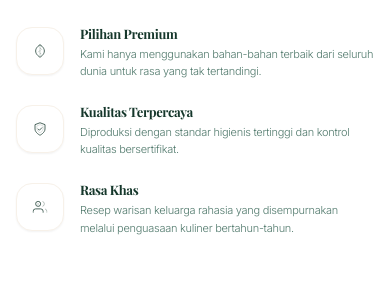
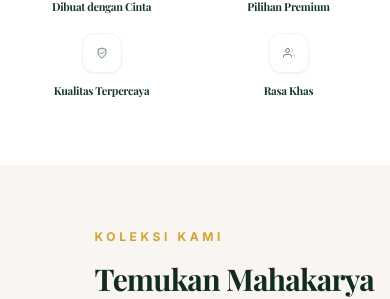
Before and after one commit to layarlegenda59/wissal-cookies, a React (Vite) app: page / in a window 390 px wide. Shown: the part 2079-2378 px from the top of the page. Built offline with nearby package versions, Linux system fonts and the light colour scheme; a web font is replaced by a local one.

Commit message:
UX Optimization: Implement horizontal carousels on mobile to reduce vertical scroll length and improve navigation flow.

```diff
--- a/src/components/About.tsx
+++ b/src/components/About.tsx
@@ -143,7 +143,7 @@ const About = () => {
             </motion.div>
 
             {/* Values Grid */}
-            <div className="grid grid-cols-1 sm:grid-cols-2 gap-6 sm:gap-8 pt-10 border-t border-border/60">
+            <div className="grid grid-cols-2 gap-4 sm:gap-8 pt-10 border-t border-border/60">
               {values.map((value, index) => (
                 <motion.div
                   key={index}
@@ -152,17 +152,17 @@ const About = () => {
                   transition={{ delay: index * 0.1 }}
                   className="group"
                 >
-                  <div className="flex items-start gap-4">
+                  <div className="flex flex-col sm:flex-row items-center sm:items-start gap-3 sm:gap-4 text-center sm:text-left">
                     <div className="icon-atelier-container shrink-0 group-hover:scale-105 transition-transform duration-500">
-                      <div className="icon-atelier-base w-12 h-12 rounded-2xl bg-white group-hover:bg-primary border border-secondary shadow-sm transition-all duration-500">
-                        <div className="text-primary group-hover:text-white transition-colors duration-500 scale-75">
+                      <div className="icon-atelier-base w-10 h-10 sm:w-12 sm:h-12 rounded-xl sm:rounded-2xl bg-white group-hover:bg-primary border border-secondary shadow-sm transition-all duration-500">
+                        <div className="text-primary group-hover:text-white transition-colors duration-500 scale-[0.6] sm:scale-75">
                           <value.icon />
                         </div>
                       </div>
                     </div>
                     <div>
-                      <h4 className="font-bold text-primary text-[13px] tracking-tight mb-1 group-hover:text-accent transition-colors duration-300">{value.title}</h4>
-                      <p className="text-[11px] text-muted-foreground leading-relaxed font-light">{value.description}</p>
+                      <h4 className="font-bold text-primary text-[11px] sm:text-[13px] tracking-tight mb-1 group-hover:text-accent transition-colors duration-300">{value.title}</h4>
+                      <p className="hidden sm:block text-[11px] text-muted-foreground leading-relaxed font-light">{value.description}</p>
                     </div>
                   </div>
                 </motion.div>
--- a/src/components/FeaturedProducts.tsx
+++ b/src/components/FeaturedProducts.tsx
@@ -69,15 +69,15 @@ const FeaturedProducts = () => {
           </motion.div>
         </div>
 
-        {/* Products Grid */}
-        <div className="grid sm:grid-cols-2 lg:grid-cols-4 gap-8">
+        {/* Products Grid - Horizontal Scroll on Mobile, Grid on Desktop */}
+        <div className="flex overflow-x-auto md:grid md:grid-cols-2 lg:grid-cols-4 gap-6 md:gap-8 pb-8 md:pb-0 snap-x snap-mandatory no-scrollbar -mx-4 px-4 md:mx-0 md:px-0">
           {featured.map((product, index) => (
             <motion.div
               key={index}
               initial={{ opacity: 0, y: 30 }}
               whileInView={{ opacity: 1, y: 0 }}
               transition={{ delay: index * 0.1, duration: 0.8 }}
-              className="group"
+              className="group min-w-[280px] sm:min-w-0 snap-center"
             >
               <div className="relative aspect-[4/5] overflow-hidden rounded-2xl mb-6 shadow-xl group-hover:shadow-2xl transition-all duration-700">
                 <img
--- a/src/components/ProductCategories.tsx
+++ b/src/components/ProductCategories.tsx
@@ -66,15 +66,15 @@ const ProductCategories = () => {
           </motion.div>
         </div>
 
-        {/* Categories Grid */}
-        <div className="grid md:grid-cols-2 lg:grid-cols-4 gap-8">
+        {/* Categories Grid - Horizontal Scroll on Mobile */}
+        <div className="flex overflow-x-auto lg:grid lg:grid-cols-4 gap-6 lg:gap-8 pb-8 lg:pb-0 snap-x snap-mandatory no-scrollbar -mx-4 px-4 lg:mx-0 lg:px-0">
           {categories.map((category, index) => (
             <motion.div
               key={index}
               initial={{ opacity: 0, y: 30 }}
               whileInView={{ opacity: 1, y: 0 }}
               transition={{ delay: index * 0.1, duration: 0.6 }}
-              className="group"
+              className="group min-w-[280px] lg:min-w-0 snap-center"
             >
               <div className="card-luxury h-full flex flex-col">
                 <div className="relative aspect-[3/4] overflow-hidden">
--- a/src/components/Testimonials.tsx
+++ b/src/components/Testimonials.tsx
@@ -54,15 +54,15 @@ const Testimonials = () => {
           </motion.h2>
         </div>
 
-        {/* Testimonials Grid */}
-        <div className="grid md:grid-cols-2 lg:grid-cols-3 gap-8">
+        {/* Testimonials Grid - Horizontal Scroll on Mobile */}
+        <div className="flex overflow-x-auto lg:grid lg:grid-cols-3 gap-6 lg:gap-8 pb-8 lg:pb-0 snap-x snap-mandatory no-scrollbar -mx-4 px-4 lg:mx-0 lg:px-0">
           {testimonials.map((testimonial, index) => (
             <motion.div
               key={index}
               initial={{ opacity: 0, y: 40 }}
               whileInView={{ opacity: 1, y: 0 }}
               transition={{ delay: index * 0.1, duration: 0.8 }}
-              className="relative group h-full"
+              className="relative group h-full min-w-[300px] lg:min-w-0 snap-center"
             >
               <div className="card-luxury p-6 sm:p-10 h-full flex flex-col items-center text-center">
                 <div className="mb-6 sm:mb-8 text-accent/20 group-hover:text-accent/40 transition-colors duration-500">
```
